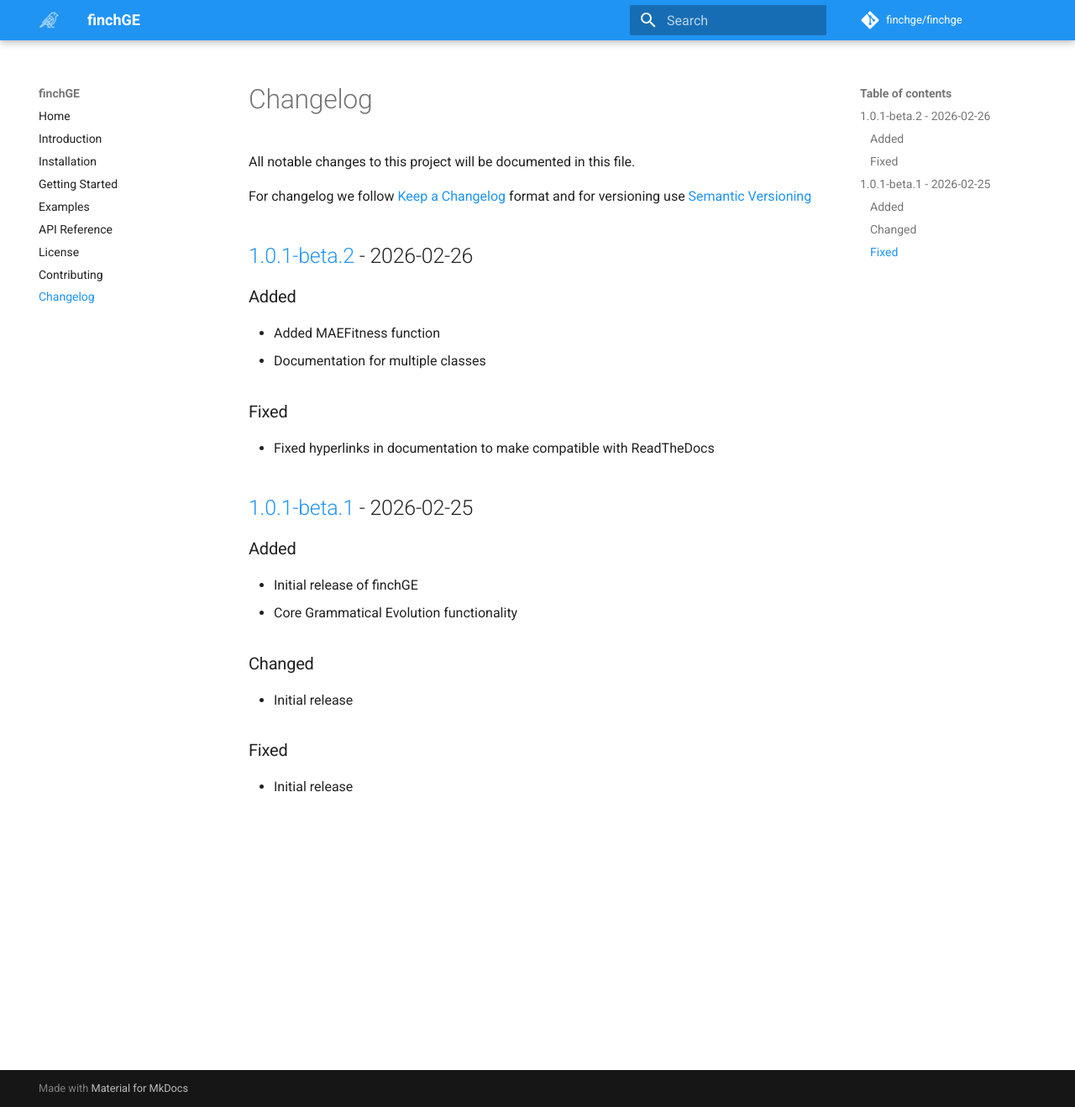
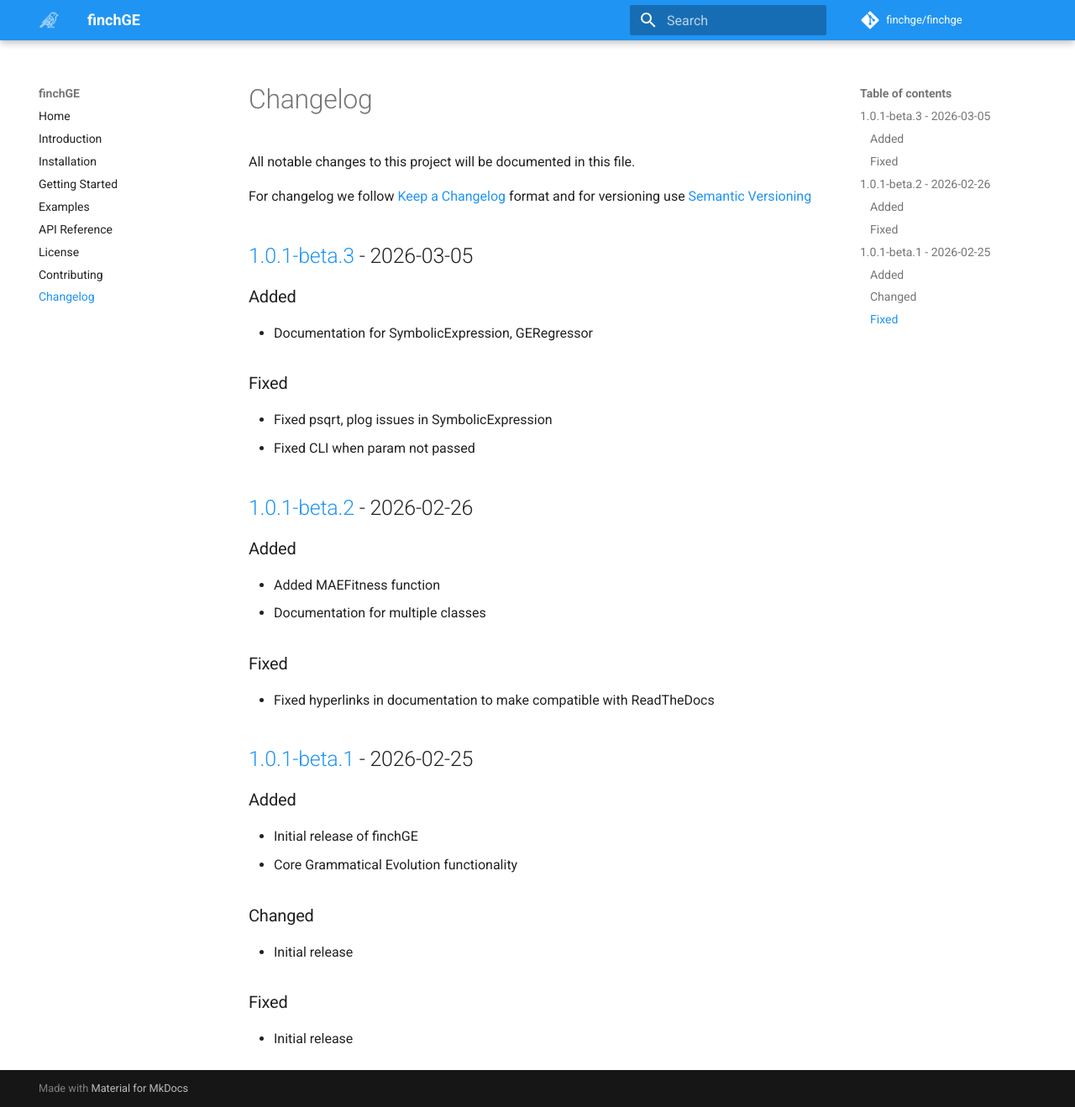
Before and after one commit to darshanz/finchge, an MkDocs documentation site: the page built from docs/changelog.md, in a window 1280 px wide and 1318 px high. Shown: the whole window at 84% size. Built offline with MkDocs 1.6.1 and Material for MkDocs 9.7.7, drawn with Linux system fonts in a browser that asks for light colours; comment, search, counter and statistics services are not loaded; the version menu is left out.

Commit message:
chore: updated version name for beta3 release

```diff
--- a/docs/changelog.md
+++ b/docs/changelog.md
@@ -3,6 +3,13 @@
 All notable changes to this project will be documented in this file.
 
 For changelog we follow  [Keep a Changelog](https://keepachangelog.com/en/1.1.0/) format and for versioning use  [Semantic Versioning](https://semver.org/)
+
+## [1.0.1-beta.3](https://github.com/finchGE/finchge/releases/tag/v1.0.1-beta.3) - 2026-03-05
+### Added
+- Documentation for SymbolicExpression, GERegressor
+### Fixed
+- Fixed psqrt, plog issues in SymbolicExpression
+- Fixed CLI when param not passed
 
 ## [1.0.1-beta.2](https://github.com/finchGE/finchge/releases/tag/v1.0.1-beta.2) - 2026-02-26
 ### Added
--- a/finchge/__init__.py
+++ b/finchge/__init__.py
@@ -1 +1 @@
-__version__ = "1.0.1-beta.2"
+__version__ = "1.0.1-beta.3"
--- a/pyproject.toml
+++ b/pyproject.toml
@@ -6,7 +6,7 @@ build-backend = "setuptools.build_meta"
 
 [project]
 name = "finchge"
-version = "1.0.1-beta.2"
+version = "1.0.1-beta.3"
 description = "FinchGE is a grammatical evolution library."
 authors = [
     {name = "Sudarshan Pant", email = "sudarshan.pant@gmail.com"},
```
Also changed, not shown: CHANGELOG.md (+8 -0 lines), README.md (+1 -1 lines), docs/index.md (+1 -1 lines), docs/installation.md (+2 -2 lines).
